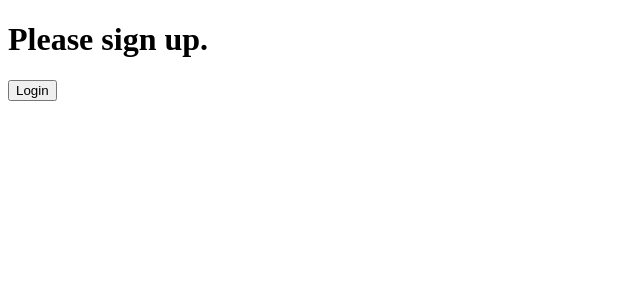
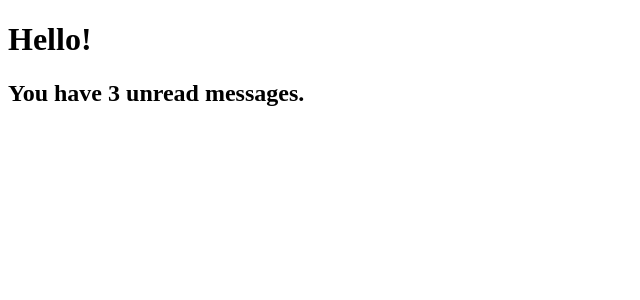
Before and after one commit to tiesmaster/learn-react, a React (Create React App) app in the folder 3-react-getting-started/: page / in a window 1280 px wide. Shown: the top 300 px of the page, without its empty margins (0-640 px from the left). Built offline with nearby package versions, Linux system fonts and the light colour scheme.

Commit message:
3: Add example with inline if.

```diff
--- a/3-react-getting-started/src/index.tsx
+++ b/3-react-getting-started/src/index.tsx
@@ -1,76 +1,22 @@
 import * as React from 'react';
 import * as ReactDOM from 'react-dom';
 
-function LoginButton(props: { onClick: () => void }) {
-  return (
-    <button onClick={props.onClick}>
-      Login
-    </button>
-  );
-}
-
-function LogoutButton(props: { onClick: () => void }) {
-  return (
-    <button onClick={props.onClick}>
-      Logout
-    </button>
-  );
-}
-
-function UserGreeting(props: {}) {
-  return <h1>Welcome back!</h1>;
-}
-
-function GuestGreeting(props: {}) {
-  return <h1>Please sign up.</h1>;
-}
-
-function Greeting(props: { isLoggedIn: boolean; children: React.ReactNode }) {
-  const isLoggedIn = props.isLoggedIn;
-  const greetingComponent = isLoggedIn
-    ? <UserGreeting />
-    : <GuestGreeting />;
+function Mailbox(props: { unreadMessages: string[] }) {
+  const unreadMessages = props.unreadMessages;
   return (
     <div>
-      {greetingComponent}
-      {props.children}
+      <h1>Hello!</h1>
+      {unreadMessages.length > 0 &&
+        <h2>
+          You have {unreadMessages.length} unread messages.
+        </h2>}
     </div>
   );
 }
 
-class LoginControl extends React.Component<{}, { isLoggedIn: boolean }> {
-  constructor(props: {}) {
-    super(props);
-    this.handleLoginClick = this.handleLoginClick.bind(this);
-    this.handleLogoutClick = this.handleLogoutClick.bind(this);
-    this.state = { isLoggedIn: false };
-  }
-  handleLoginClick() {
-    this.setState({ isLoggedIn: true });
-  }
-  handleLogoutClick() {
-    this.setState({ isLoggedIn: false });
-  }
-  render() {
-    const isLoggedIn = this.state.isLoggedIn;
-
-    let button = null;
-    if (isLoggedIn) {
-      button = <LogoutButton onClick={this.handleLogoutClick} />;
-    } else {
-      button = <LoginButton onClick={this.handleLoginClick} />;
-    }
-    return (
-      <div>
-        <Greeting isLoggedIn={isLoggedIn}>
-          {button}
-        </Greeting>
-      </div>
-    );
-  }
-}
+const messages = ['React', 'Re: React', 'Re:Re: React'];
 
 ReactDOM.render(
-  <LoginControl />,
+  <Mailbox unreadMessages={messages} />,
   document.getElementById('root')
 );
```
